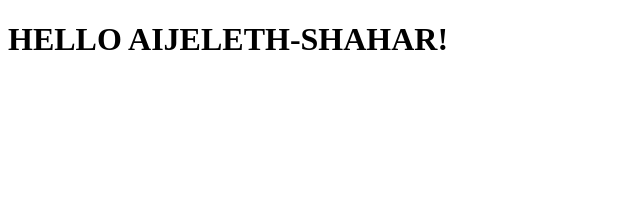
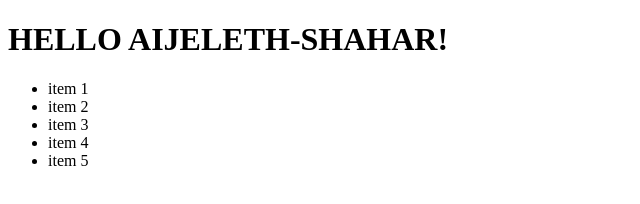
Before and after one commit to ShaharGreistnum6/AijelethGit, a plain HTML site: page index.html in a window 1280 px wide. Shown: the whole page, without its empty margins (0-640 px from the left). Drawn offline with Linux system fonts and the light colour scheme.

Commit message:
changed this ai

```diff
--- a/index.html
+++ b/index.html
@@ -5,5 +5,15 @@
 </head>
 <body>
 	<h1>HELLO AIJELETH-SHAHAR!</h1>
+	<module-one>
+		<ul>
+			<li>item 1</li>
+			<li>item 2</li>
+			<li>item 3</li>
+			<li>item 4</li>
+			<li>item 5</li>
+
+		</ul>
+	</module-one>
 </body>
 </html>
```
